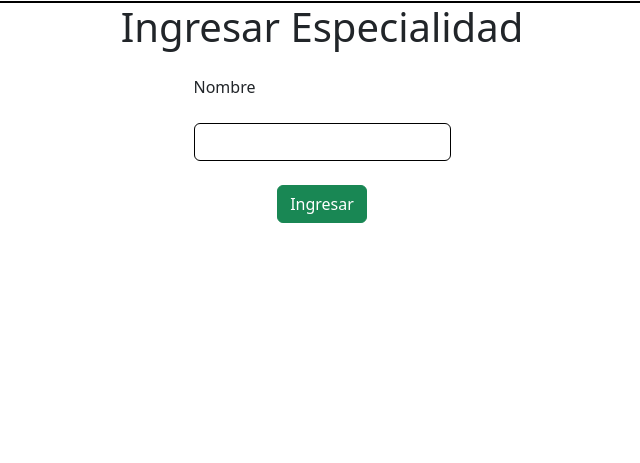
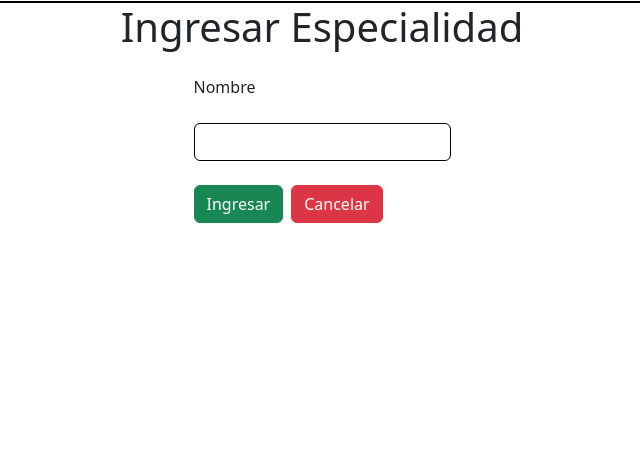
Before and after one commit to wvvicho/CRUD-Centro-m-dico, a Django app: page /crear_especialidad/ in a window 1280 px wide. Shown: the part 135-598 px from the top of the page, without its empty margins (318-958 px from the left). Run offline with Django 4.2, Linux system fonts and the light colour scheme.

Commit message:
Agregada funcionalidad de Actualizar en Especialidades

```diff
--- a/CentroMedico/views.py
+++ b/CentroMedico/views.py
@@ -27,7 +27,14 @@ class CrearEspecialidades(CreateView):
         return super().form_valid(form)
 
 class ActualizarEspecialidades(UpdateView):
-    pass
+    model = Especialidad
+    form_class = FormEspecialidad
+    template_name = 'form_especialidades.html'
+    success_url = reverse_lazy('listar_especialidades')
+
+    def form_valid(self, form):
+        messages.success(self.request, "Especialidad actualizada con éxito!")
+        return super().form_valid(form)
 
 class EliminarEspecialidades(DeleteView):
     model = Especialidad
--- a/SaludVida/templates/form_especialidades.html
+++ b/SaludVida/templates/form_especialidades.html
@@ -6,8 +6,9 @@
             {% csrf_token %}
             <label class="form-label mb-4">Nombre</label>
             {{ form.nombre }}
-            <div class="text-center">
+            <div class=" d-flex flex-row gap-2 w-50 text-center">
                 <button class="btn btn-success mt-4" type="submit">Ingresar</button>
+                <a href="{% url 'listar_especialidades' %}" class="btn btn-danger mt-4">Cancelar</a>
             </div>
         </form>
     </div>
--- a/SaludVida/templates/listar_especialidades.html
+++ b/SaludVida/templates/listar_especialidades.html
@@ -10,7 +10,7 @@
                         {{especialidad.nombre}}
                     </div>
                     <div>
-                        <a href="" class="btn btn-warning">Actualizar</a>
+                        <a href="{% url 'actualizar_especialidad' especialidad.pk %}" class="btn btn-warning">Actualizar</a>
                         <a href="{% url 'eliminar_especialidad' especialidad.pk %}" class="btn btn-danger">Eliminar</a>
                     </div>
                 </li>
--- a/SaludVida/urls.py
+++ b/SaludVida/urls.py
@@ -25,4 +25,5 @@ urlpatterns = [
     path('listar_especialidades/', cen.ListarEspecialidades.as_view(), name='listar_especialidades'),
     path('crear_especialidad/', cen.CrearEspecialidades.as_view(), name='crear_especialidades'),
     path('eliminar_especialidad/<int:pk>', cen.EliminarEspecialidades.as_view(), name='eliminar_especialidad'),
+    path('actualizar_especialidad/<int:pk>', cen.ActualizarEspecialidades.as_view(), name='actualizar_especialidad')
 ]
```
